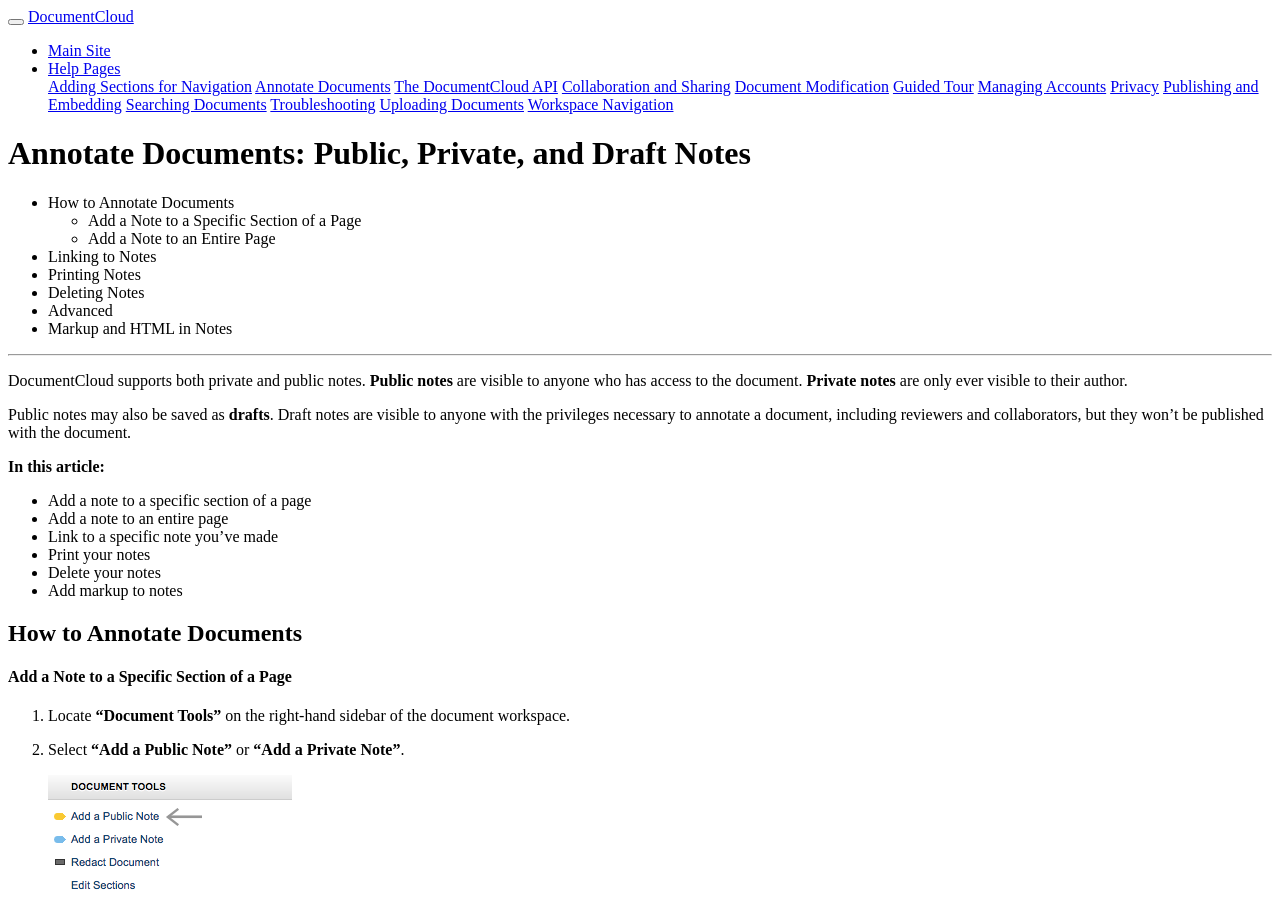
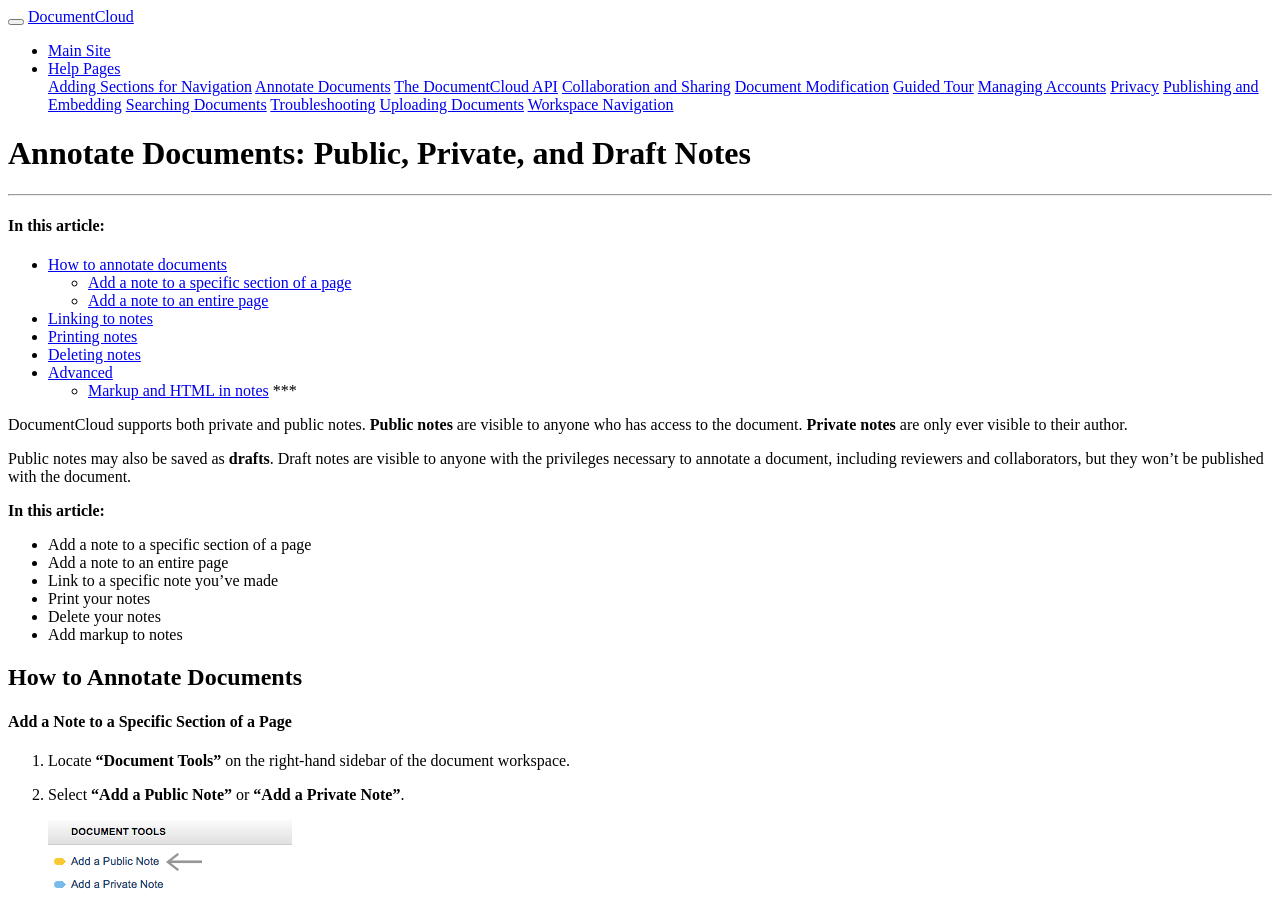
Before and after one commit to documentcloud/help_center, a Jekyll site: the page built from _help/annotate_documents.md, in a window 1280 px wide and 900 px high. Built offline with Jekyll 4.4.1, drawn with Linux system fonts in a browser that asks for light colours; comment, search, counter and statistics services are not loaded.

```diff
--- a/_help/annotate_documents.md
+++ b/_help/annotate_documents.md
@@ -5,17 +5,17 @@ title: Annotate Documents
 
 # Annotate Documents: Public, Private, and Draft Notes
 
-* How to Annotate Documents
-    * Add a Note to a Specific Section of a Page
-    * Add a Note to an Entire Page
-* Linking to Notes
-* Printing Notes
-* Deleting Notes
-* Advanced
-* Markup and HTML in Notes
-
 ***
-
+#### In this article:
+  * [How to annotate documents](#how-to-annotate-documents)
+      - [Add a note to a specific section of a page](#add-a-note-to-a-specific-section-of-a-page)
+      - [Add a note to an entire page](#add-a-note-to-an-entire-page)
+  * [Linking to notes](#linking-to-notes)
+  * [Printing notes](#printing-notes)
+  * [Deleting notes](#deleting-notes)
+  * [Advanced](#advanced)
+      - [Markup and HTML in notes](#markup-and-html-in-notes)
+***
 
 DocumentCloud supports both private and public notes. **Public notes** are visible to anyone who has access to the document. **Private notes** are only ever visible to their author.
 
```
